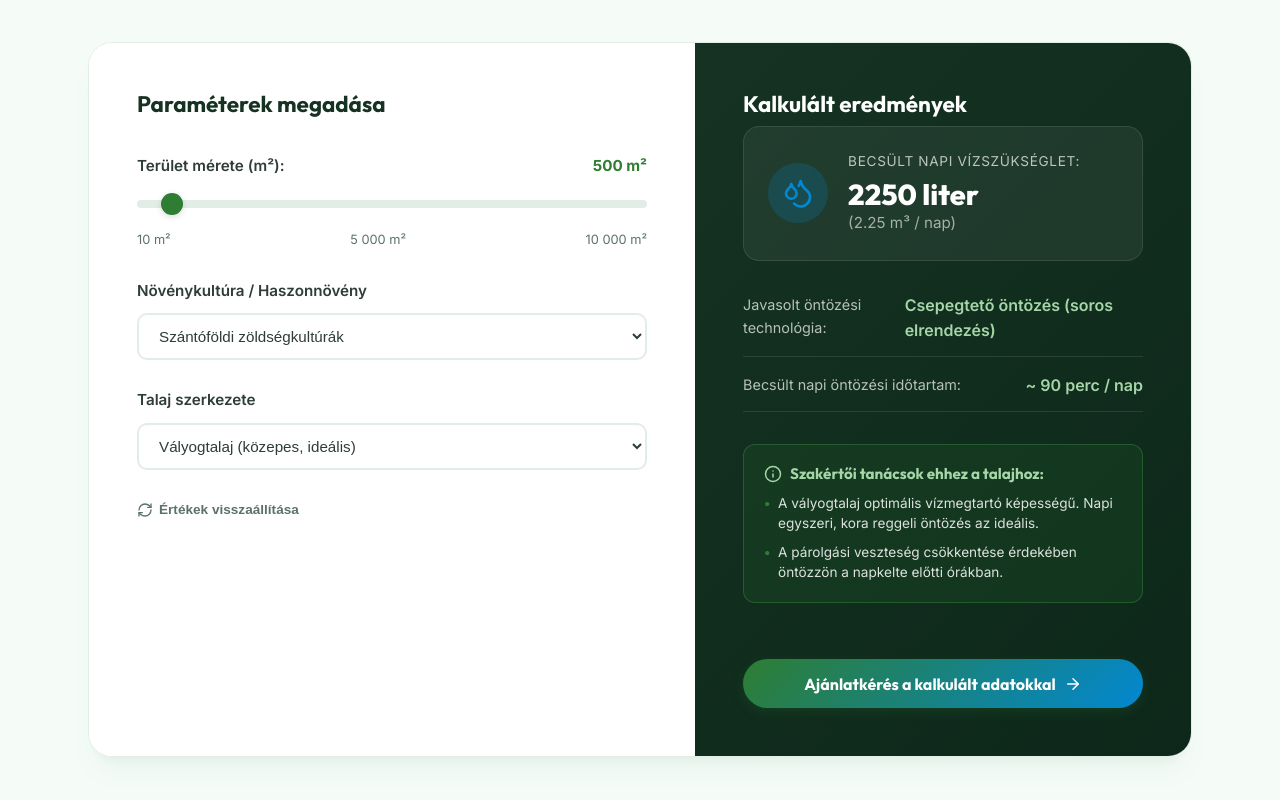
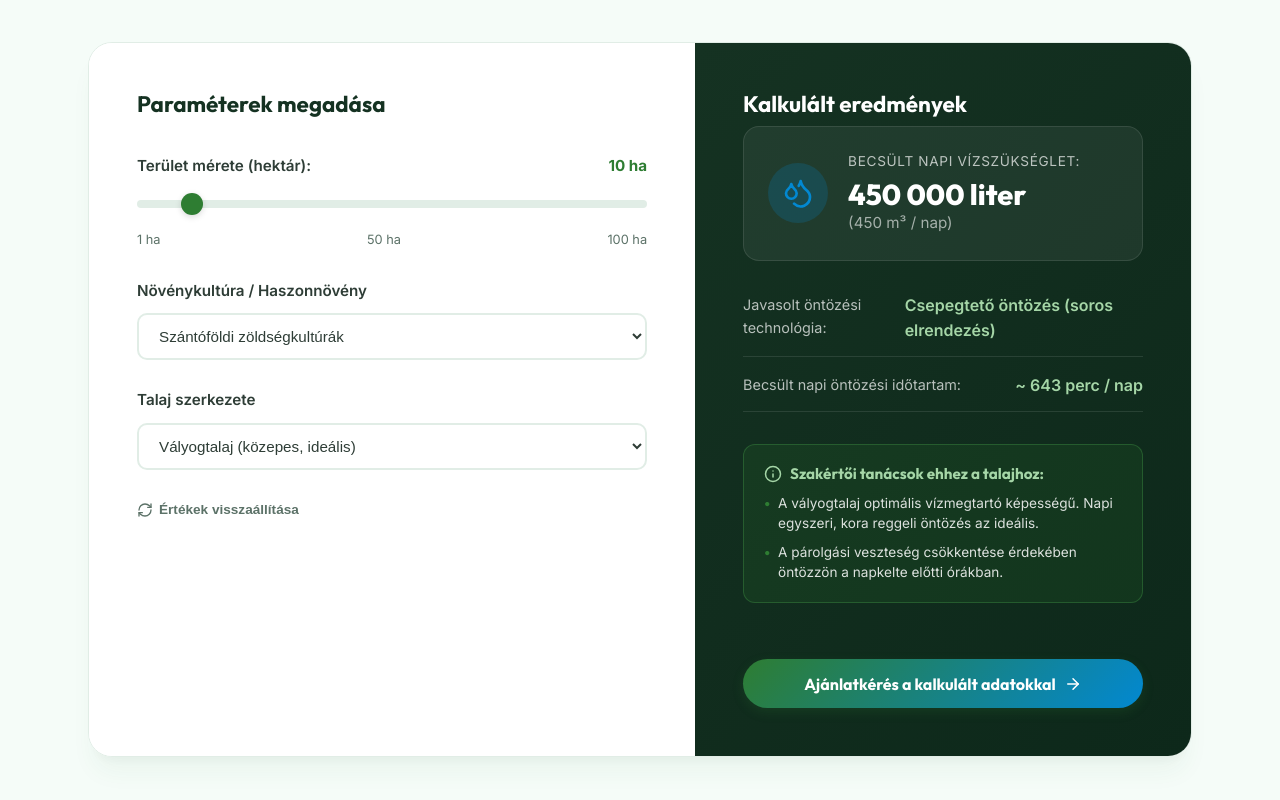
Before and after one commit to denyuel/smart-irrigation, a React (Vite) app: page / in a window 1280 px wide. Shown: the part 3905-4705 px from the top of the page. Built offline with nearby package versions, Linux system fonts and the light colour scheme.

Commit message:
feat: scale up Calculator to hectares (1-100 ha) for professional agricultural use

```diff
--- a/src/components/Calculator.tsx
+++ b/src/components/Calculator.tsx
@@ -16,7 +16,7 @@ interface CalculatorProps {
 }
 
 const Calculator = ({ onQuoteRequest }: CalculatorProps) => {
-  const [area, setArea] = useState<number>(500);
+  const [area, setArea] = useState<number>(10);
   const [plantType, setPlantType] = useState<string>('vegetables');
   const [soilType, setSoilType] = useState<string>('loam');
   const [result, setResult] = useState<CalculationResult | null>(null);
@@ -61,13 +61,15 @@ const Calculator = ({ onQuoteRequest }: CalculatorProps) => {
         break;
     }
 
-    const waterLiters = Math.round(area * plantFactor * soilMultiplier);
+    // area is in hectares (ha), convert to sqm for liter calculation: 1 ha = 10,000 sqm
+    const areaSqm = area * 10000;
+    const waterLiters = Math.round(areaSqm * plantFactor * soilMultiplier);
     const waterCubicMeters = parseFloat((waterLiters / 1000).toFixed(2));
 
-    // Duration estimation: assume average flow rate of 15 Liters/minute for small/medium grid system
-    // Scaled with area size.
-    const systemFlowPerSqm = 0.05; // 0.05 L/min per sqm
-    const totalSystemFlow = Math.max(15, area * systemFlowPerSqm);
+    // Duration estimation for large-scale agricultural pivot/linear systems:
+    // Assume average pivot flow rate of 70 Liters/minute per hectare (approx 7.0 L/s for 6 ha)
+    const systemFlowPerHectare = 70;
+    const totalSystemFlow = area * systemFlowPerHectare; // Liters per minute
     const durationMinutes = Math.round(waterLiters / totalSystemFlow);
 
     setResult({
@@ -84,7 +86,7 @@ const Calculator = ({ onQuoteRequest }: CalculatorProps) => {
   }, [area, plantType, soilType]);
 
   const handleReset = () => {
-    setArea(500);
+    setArea(10);
     setPlantType('vegetables');
     setSoilType('loam');
   };
@@ -101,7 +103,7 @@ const Calculator = ({ onQuoteRequest }: CalculatorProps) => {
       clay: 'Agyagos talaj (kötött, nehéz)'
     };
 
-    const messageText = `Tisztelt Szántóföldi Öntözés! Érdeklődöm a kalkulátorban megadott paraméterek (Terület: ${area} m², Kultúra: ${plantNames[plantType] || plantType}, Talaj: ${soilNames[soilType] || soilType}) szerinti öntözőrendszer megvalósíthatóságával és árával kapcsolatban. Kérem, vegyék fel velem a kapcsolatot.`;
+    const messageText = `Tisztelt Szántóföldi Öntözés! Érdeklődöm a kalkulátorban megadott paraméterek (Terület: ${area} hektár, Kultúra: ${plantNames[plantType] || plantType}, Talaj: ${soilNames[soilType] || soilType}) szerinti öntözőrendszer megvalósíthatóságával és árával kapcsolatban. Kérem, vegyék fel velem a kapcsolatot.`;
 
     onQuoteRequest(messageText);
   };
@@ -128,22 +130,22 @@ const Calculator = ({ onQuoteRequest }: CalculatorProps) => {
 
             <div className="input-group">
               <label htmlFor="area-input" className="input-label">
-                Terület mérete (m²): <span className="highlight-value">{area} m²</span>
+                Terület mérete (hektár): <span className="highlight-value">{area} ha</span>
               </label>
               <input
                 id="area-input"
                 type="range"
-                min="10"
-                max="10000"
-                step="10"
+                min="1"
+                max="100"
+                step="1"
                 value={area}
                 onChange={(e) => setArea(Number(e.target.value))}
                 className="range-slider"
               />
               <div className="range-limits">
-                <span>10 m²</span>
-                <span>5 000 m²</span>
-                <span>10 000 m²</span>
+                <span>1 ha</span>
+                <span>50 ha</span>
+                <span>100 ha</span>
               </div>
             </div>
 
```
